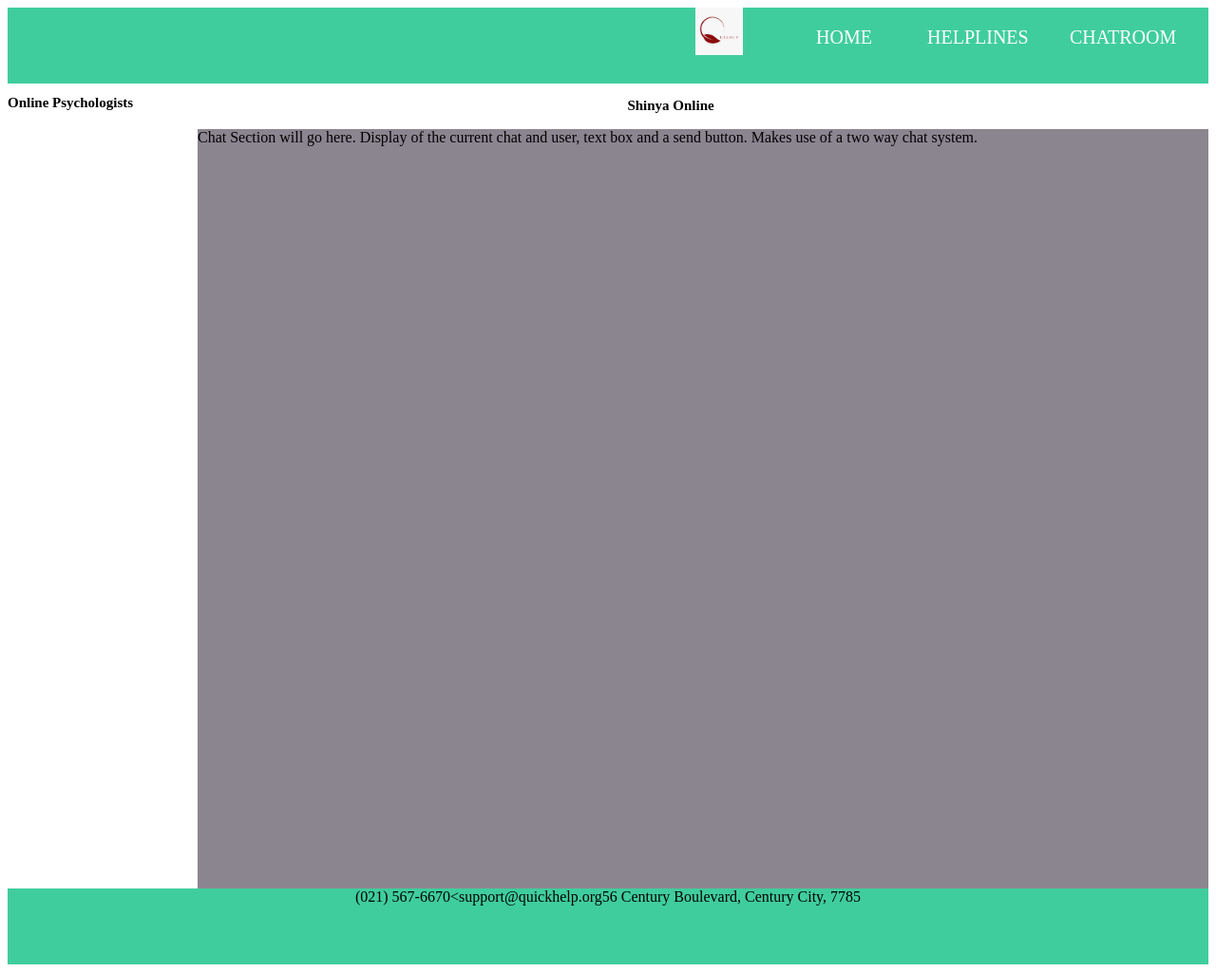
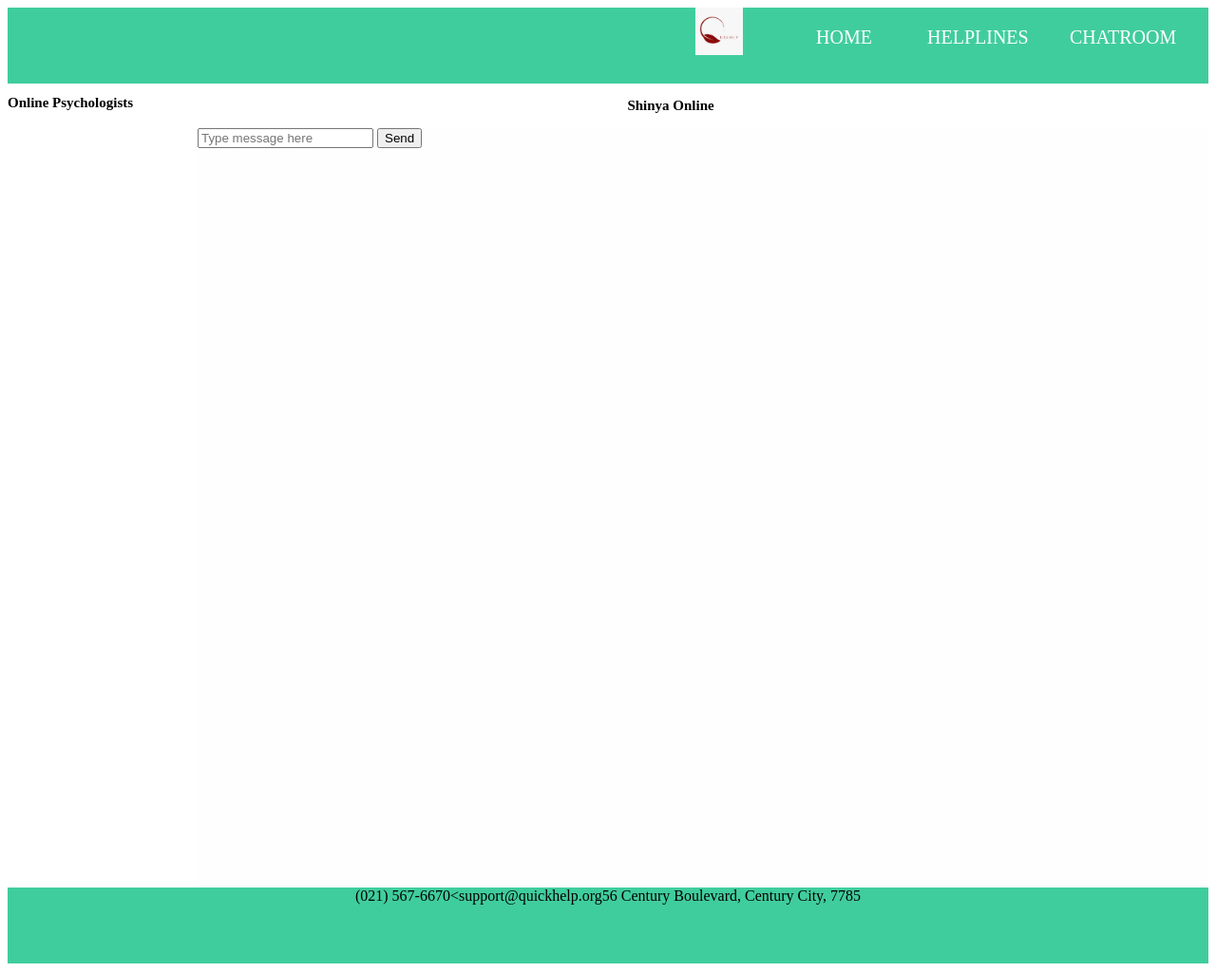
Before and after one commit to kamvegwij/FINAL-CAPSTONE, a Flask app: page /chat in a window 1280 px wide. Shown: the whole page at 95% size. Run offline with Flask 2, Linux system fonts and the light colour scheme.

Commit message:
client and server chat setup

```diff
--- a/Product Development/app.py
+++ b/Product Development/app.py
@@ -1,19 +1,29 @@
 from flask import Flask, render_template, url_for
+from flask_socketio import SocketIO, send
 
 app = Flask(__name__)
+app.config['SECRET'] = '123'
+#chat server
+socketio = SocketIO(app, core_allowed_origins='*')
 
-@app.route("/")
+@socketio.on('message')
+def handle_message(message):
+    print("Recieved message: " + message)
+    if message != "User connected":
+        send(message, broadcast=True)
 
+#pages
+@app.route("/", methods = ['GET', 'POST'])
 def home():
     return render_template("home.html")
 
-@app.route("/help")
+@app.route("/help", methods = ['GET', 'POST'])
 def help():
     return render_template("help.html")
 
-@app.route("/chat")
+@app.route("/chat", methods = ['GET', 'POST'])
 def chat():
     return render_template("chat.html")
 
 if __name__ == "__main__":
-    app.run(debug=True)
+    socketio.run(app, host="localhost")
--- a/Product Development/static/css/style.css
+++ b/Product Development/static/css/style.css
@@ -32,7 +32,7 @@
 .chat-display{
   height: 800px;
   margin-left: 200px;
-  background-color: rgb(139, 133, 144);
+  background-color: rgb(254, 254, 255);
 
 }
 
--- /dev/null
+++ b/Product Development/static/js/client.js
@@ -0,0 +1,16 @@
+//client side of the server
+$(document).ready(function() {
+                var socket = io.connect("http://localhost:5000")
+
+                socket.on('connect', function(){
+                    socket.send("User connected");
+                });
+                socket.on('message', function(data){
+                    $('#messages').append($('<p>').text(data));
+                });
+
+                $('#sendbtn').on('click', function(){
+                    socket.send($('#message').val());
+                    $('#message').val('');
+                });
+            });
--- a/Product Development/templates/chat.html
+++ b/Product Development/templates/chat.html
@@ -6,6 +6,8 @@
         <meta name="viewport" content="width=, initial-scale=1.0">
 
         <link rel="stylesheet" href="{{url_for('static', filename='css/style.css') }}">
+        <script type="javascript" src="https://cdnjs.cloudfare.com/ajax/libs/socket.io/1.4.8/socket.io.min.js"></script>
+        <script src="https://ajax.googleapis.com/ajax/libs/jquery/1.12.4/jquery.min.js"></script>
         <title>QuickHelp-Chat</title>
     </head>
     <body>
@@ -25,19 +27,18 @@
                     </ul>
                 </nav>
             </div>
-
                 <div class = "left">
                     <h2>Online Psychologists</h2><br>
                 </div>
-        <div class = "chat-head">
+                <div class="chat-head">
                     <h3>Shinya Online</h3>
                 </div>
-        <p>
-            <div class = "chat-display">
-            Chat Section will go here. Display of the current chat and user, text box and a send button.
-            Makes use of a two way chat system.
 
-        </p>
+                <script src="static/js/client.js"> </script>
+                    <div id="messages" class = "chat-display">
+                        <input type="text" id="message" placeholder="Type message here">
+                        <button id="sendbtn">Send</button>
+
                     </div>
             <div class = "bottom-section">
                 <label "call-us"> (021) 567-6670<</label><br>
--- a/Product Development/templates/help.html
+++ b/Product Development/templates/help.html
@@ -9,6 +9,7 @@
         <title>QuickHelp-Helplines</title>
     </head>
     <body>
+        <form action="/help" method="post">
             <div class = "nav">
                 <img src="{{ url_for('static', filename='/img/quickhelplogo.jpeg') }}" class="img" align = "left" width = 50 height = 50>
                 <nav>
@@ -25,7 +26,6 @@
                     </ul>
                 </nav>
             </div>
-
             <div class = "info">
                 <h1>HELPLINES</h1><br>
                     <p>
@@ -43,5 +43,6 @@
                 <label "email-us"> support@quickhelp.org</label><br>
                 <label>56 Century Boulevard, Century City, 7785</label>
             </div>
+        </form>
     </body>
 </html>
--- a/Product Development/templates/home.html
+++ b/Product Development/templates/home.html
@@ -9,6 +9,7 @@
         <title>QuickHelp</title>
     </head>
     <body>
+        <form action="/" method="post">
             <div class = "nav">
                 <img src="{{ url_for('static', filename='/img/quickhelplogo.jpeg') }}" id = "logo" class="img" width = 50 height = 50>
                 <nav>
@@ -25,7 +26,6 @@
                     </ul>
                 </nav>
             </div>
-
                 <div class = "info">
                     <h1>Welcome to QuickHelp</h1><br>
                     <p>
@@ -43,5 +43,6 @@
                 <label "email-us"> support@quickhelp.org</label><br>
                 <label>56 Century Boulevard, Century City, 7785</label>
             </div>
+    </form>
     </body>
 </html>
```
Lines whose indentation alone changed are shown as unchanged.
